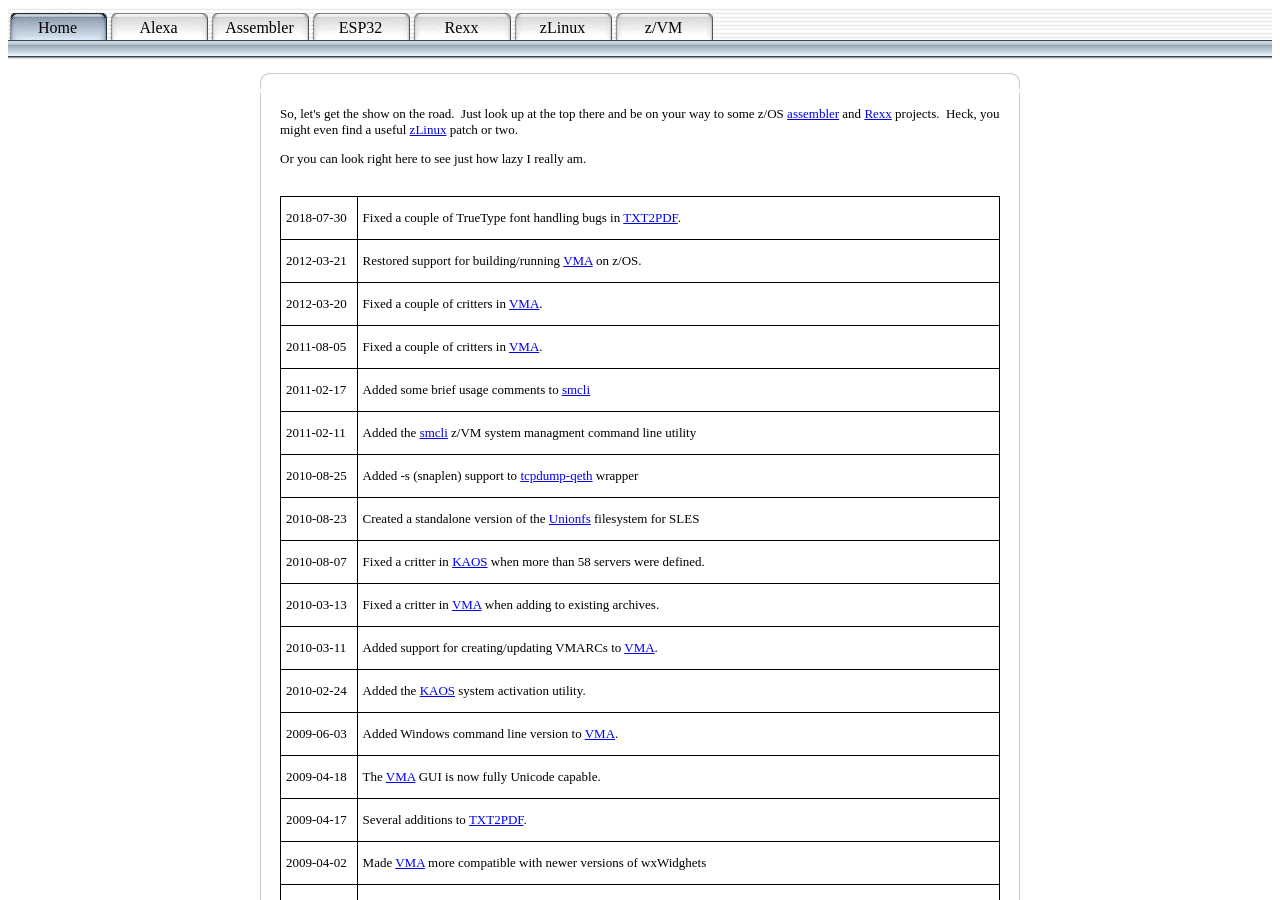
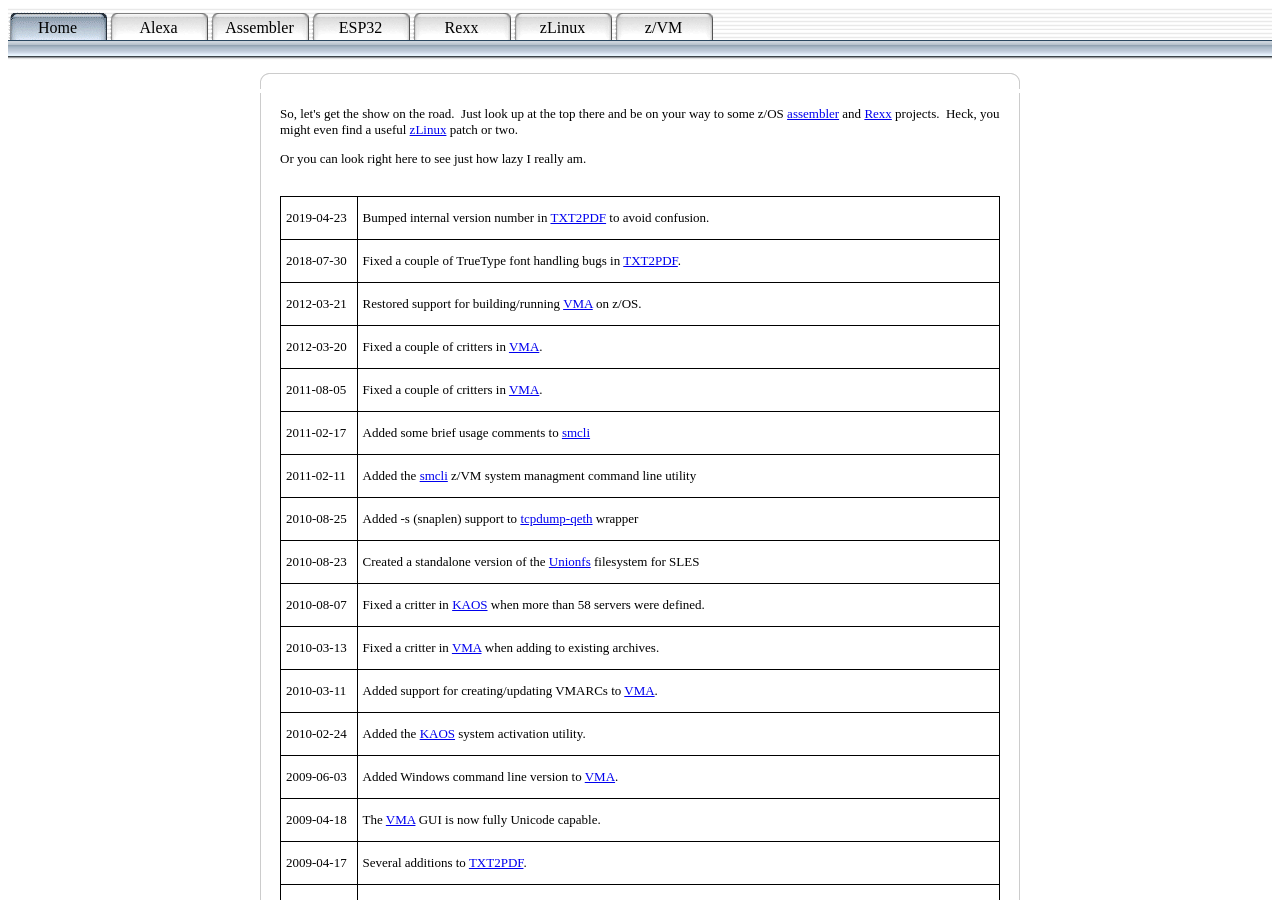
Before and after one commit to lllucius/lllucius.github.io, a Jekyll site: the page built from index.html, in a window 1280 px wide and 900 px high. Built offline with Jekyll 4.4.1, drawn with Linux system fonts in a browser that asks for light colours.

Commit message:
Bumped the internal version number in txt2pdf to avoid confusion.

```diff
--- /dev/null
+++ b/_posts/2019-04-23-1.markdown
@@ -0,0 +1,6 @@
+---
+layout: post
+date:   2019-04-23
+categories:
+---
+Bumped internal version number in <a href="rexx/txt2pdf">TXT2PDF</a> to avoid confusion.
--- a/rexx/txt2pdf/txt2pdf.html
+++ b/rexx/txt2pdf/txt2pdf.html
@@ -82,8 +82,8 @@ permalink: /rexx/txt2pdf/
                   </table>
                   <p><span style="color: rgb(255,0,0)">WARNING</span>: As of the 04.147 release, the behavior has changed for the CC parameter under z/OS.&nbsp; Originally, it defaulted to &quot;NO&quot; but this didn't allow the EXEC to determine the carriage control from the datasets record format automatically.&nbsp; This has now been changed so that if no CC parameter is specified, the EXEC will query the dataset for the proper value.&nbsp; It is important you verify that either the CC parameter is specified in existing jobs or that they will work okay with the new behavior.</p>
                   <p>Download:</p>
-                  <p><a href="/files/txt2pdf-18.211.tar.gz">txt2pdf-18.211.tar.gz</a><br />
-                    <a href="/files/txt2pdf-18.211-changes.txt">txt2pdf-18.211-changes.txt</a></p>
+                  <p><a href="/files/txt2pdf-19.113.tar.gz">txt2pdf-19.113.tar.gz</a><br />
+                    <a href="/files/txt2pdf-19.113-changes.txt">txt2pdf-19.113-changes.txt</a></p>
                   <p>Previous version:</p>
                   <p><a href="/files/txt2pdf-09.107.tar.gz">txt2pdf-09.107.tar.gz</a><br />
                     <a href="/files/txt2pdf-09.107-changes.txt">txt2pdf-09.107-changes.txt</a></p>
```
Also changed, not shown: 1 other file.
